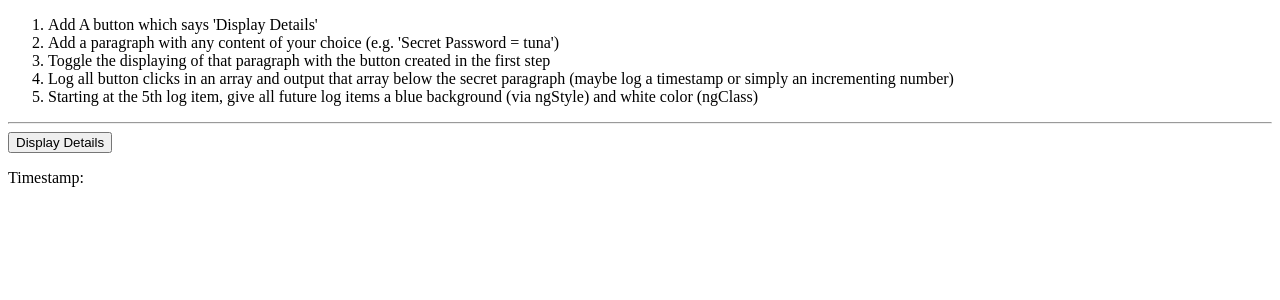
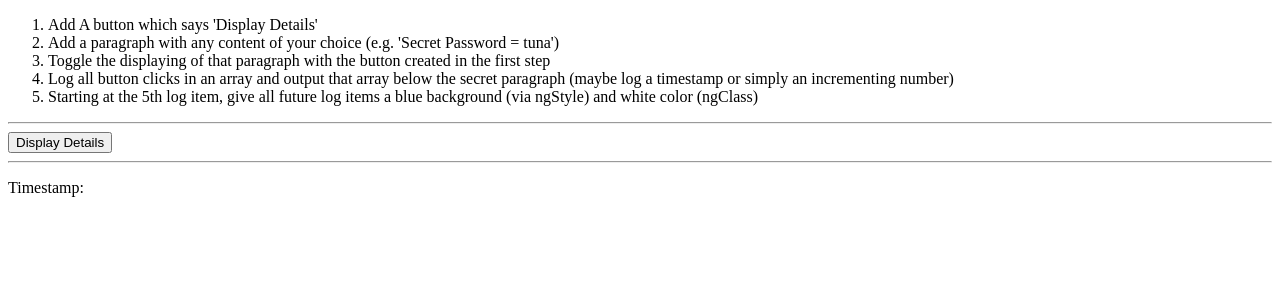
Before and after one commit to pbrandiezs/Udemy-Angular-The-Complete-Guide-2021-basics-assignment3, an Angular app: page / in a window 1280 px wide. Shown: the top 300 px of the page. Built offline with nearby package versions, Linux system fonts and the light colour scheme.

Commit message:
feat: Added a <hr> before the Timestamp

```diff
--- a/src/app/app.component.html
+++ b/src/app/app.component.html
@@ -16,6 +16,7 @@
         Display Details
       </button>
       <p *ngIf="clicked" >Secret Password = tuna</p>
+      <hr>
       <p [ngStyle]="{'backgroundColor':buttonClicks.length >= 5 ? 'blue' : 'white' }"
         [ngClass]="{hitFive: buttonClicks.length >= 5}">
         Timestamp: {{ buttonClicks.toString() }}</p>
```
